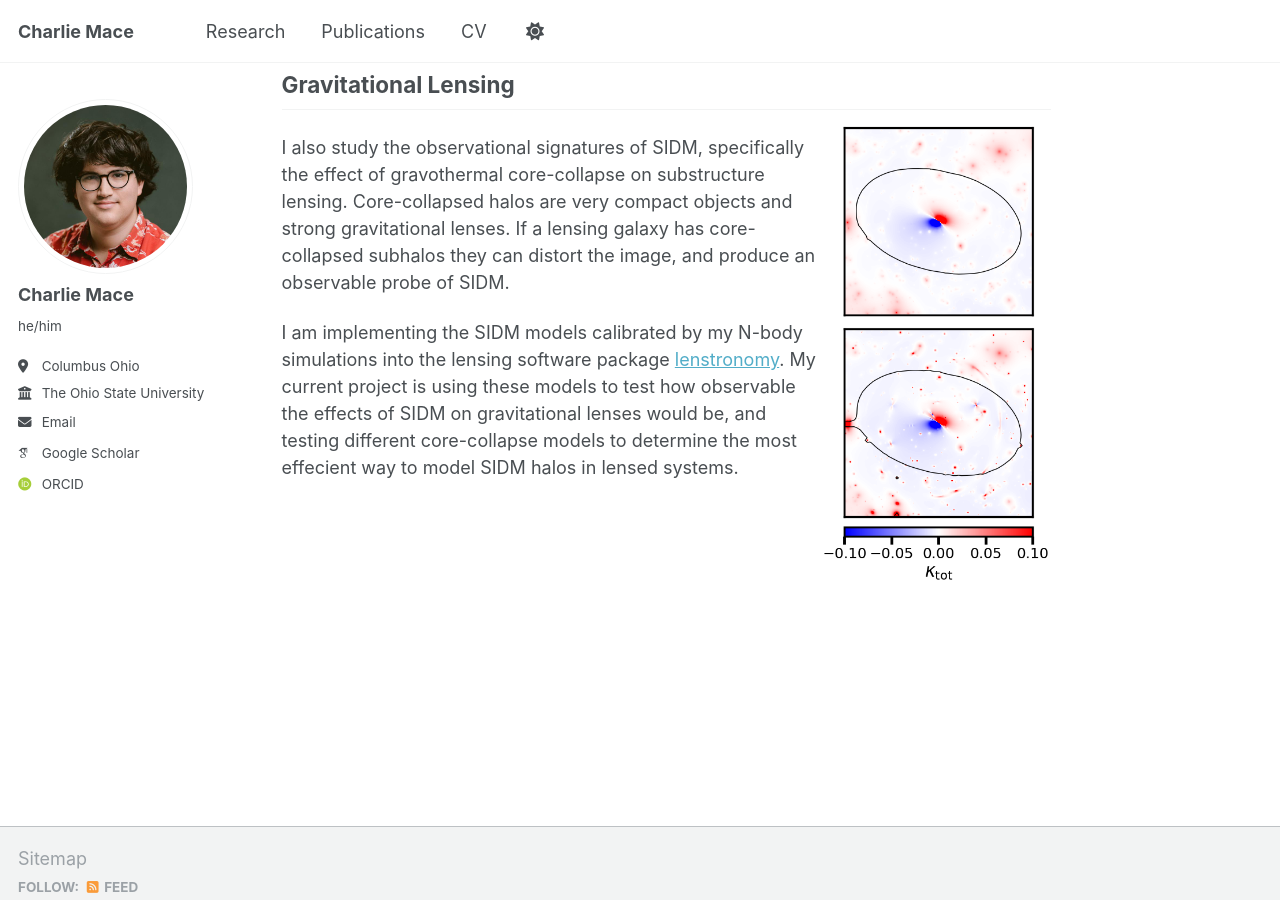
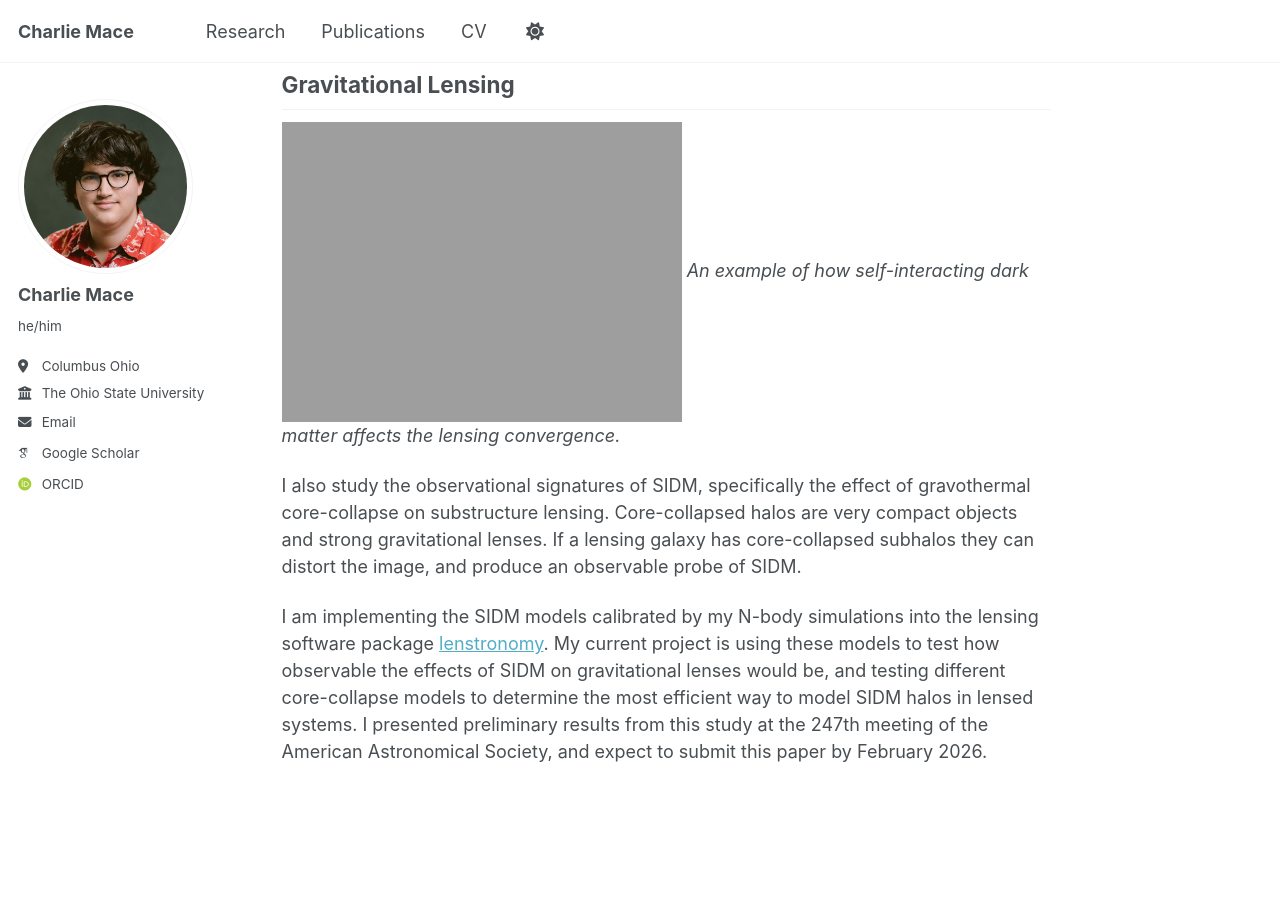
Before and after one commit to cmace98/cmace98.github.io, a Jekyll site: the page built from _pages/research.md, in a window 1280 px wide and 900 px high, scrolled down 1005 px. Built offline with Jekyll 4.4.1, drawn with Linux system fonts in a browser that asks for light colours; some web fonts are replaced.

Commit message:
content updates

```diff
--- a/_pages/research.md
+++ b/_pages/research.md
@@ -24,8 +24,13 @@ Some of my ongoing and future work with SIDM N-body simulations includes:
 
 ## Gravitational Lensing
 
+<!---
 <img align="right" src="https://cmace98.github.io/images/convergenceMap.png" alt="My Image" width="30%" height="auto">
+-->
+
+![An example of how self-interacting dark matter affects the lensing convergence. The compact core-collapsed halos inside the lens and along the line-of-sight produce powerful lensing signals, creating a potential probe of dark matter physics.](https://cmace98.github.io/images/convmap_full.png)
+*An example of how self-interacting dark matter affects the lensing convergence.*
 
 I also study the observational signatures of SIDM, specifically the effect of gravothermal core-collapse on substructure lensing. Core-collapsed halos are very compact objects and strong gravitational lenses. If a lensing galaxy has core-collapsed subhalos they can distort the image, and produce an observable probe of SIDM.
 
-I am implementing the SIDM models calibrated by my N-body simulations into the lensing software package [lenstronomy](https://github.com/lenstronomy/lenstronomy). My current project is using these models to test how observable the effects of SIDM on gravitational lenses would be, and testing different core-collapse models to determine the most effecient way to model SIDM halos in lensed systems.
+I am implementing the SIDM models calibrated by my N-body simulations into the lensing software package [lenstronomy](https://github.com/lenstronomy/lenstronomy). My current project is using these models to test how observable the effects of SIDM on gravitational lenses would be, and testing different core-collapse models to determine the most efficient way to model SIDM halos in lensed systems. I presented preliminary results from this study at the 247th meeting of the American Astronomical Society, and expect to submit this paper by February 2026.
```
Also changed, not shown: _pages/cv.md (+1 -3 lines), _publications/AAS242talk.md (+1 -1 lines), _publications/CMU2025poster.md (+1 -1 lines).
